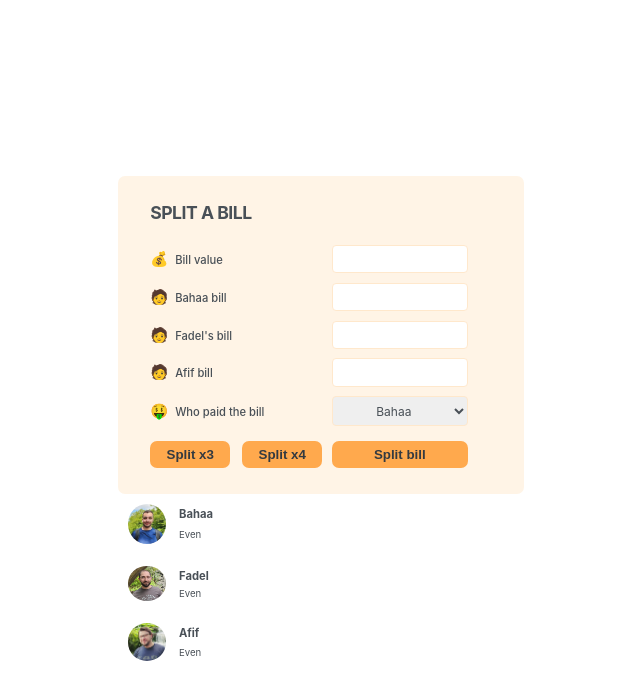
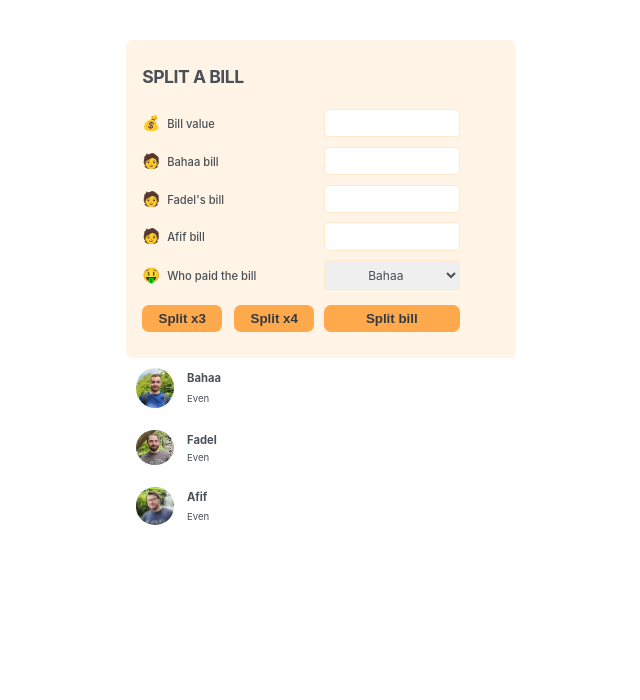
Before and after one commit to bahaa-abouzahr/split-the-bill, a React (Create React App) app: page / in a window 1280 px wide. Shown: the top 700 px of the page, without its empty margins (319-959 px from the left). Built offline with nearby package versions, Linux system fonts and the light colour scheme; the HTML template or start-up script is replaced by a standard one.

Commit message:
Update 05

```diff
--- a/src/index.css
+++ b/src/index.css
@@ -21,12 +21,12 @@ body {
   height: 100vh;
   color: #495057;
   display: flex;
-  align-items: center;
+
   justify-content: center;
 }
 
 .app {
-  margin-top: 10rem;
+  margin-top: 5rem;
   min-height: 66vh;
   display: flex;
   flex-direction: column;
@@ -142,7 +142,7 @@ form {
 
 .form-split-bill {
   grid-template-columns: 1fr 17rem;
-  padding: 3.2rem 7rem 3.2rem 4rem;
+  padding: 3.2rem 7rem 3.2rem 2rem;
 }
 
 label {
```
